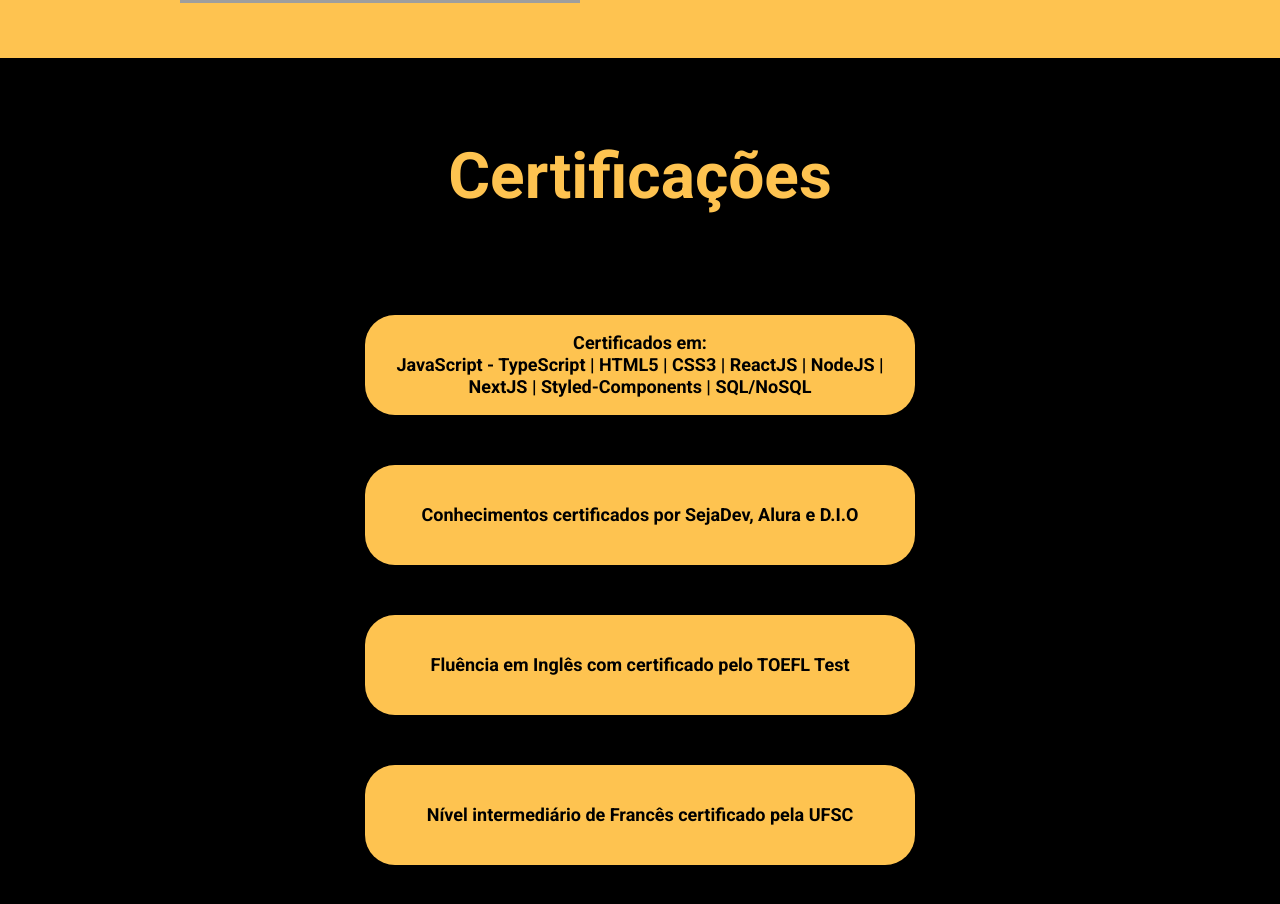
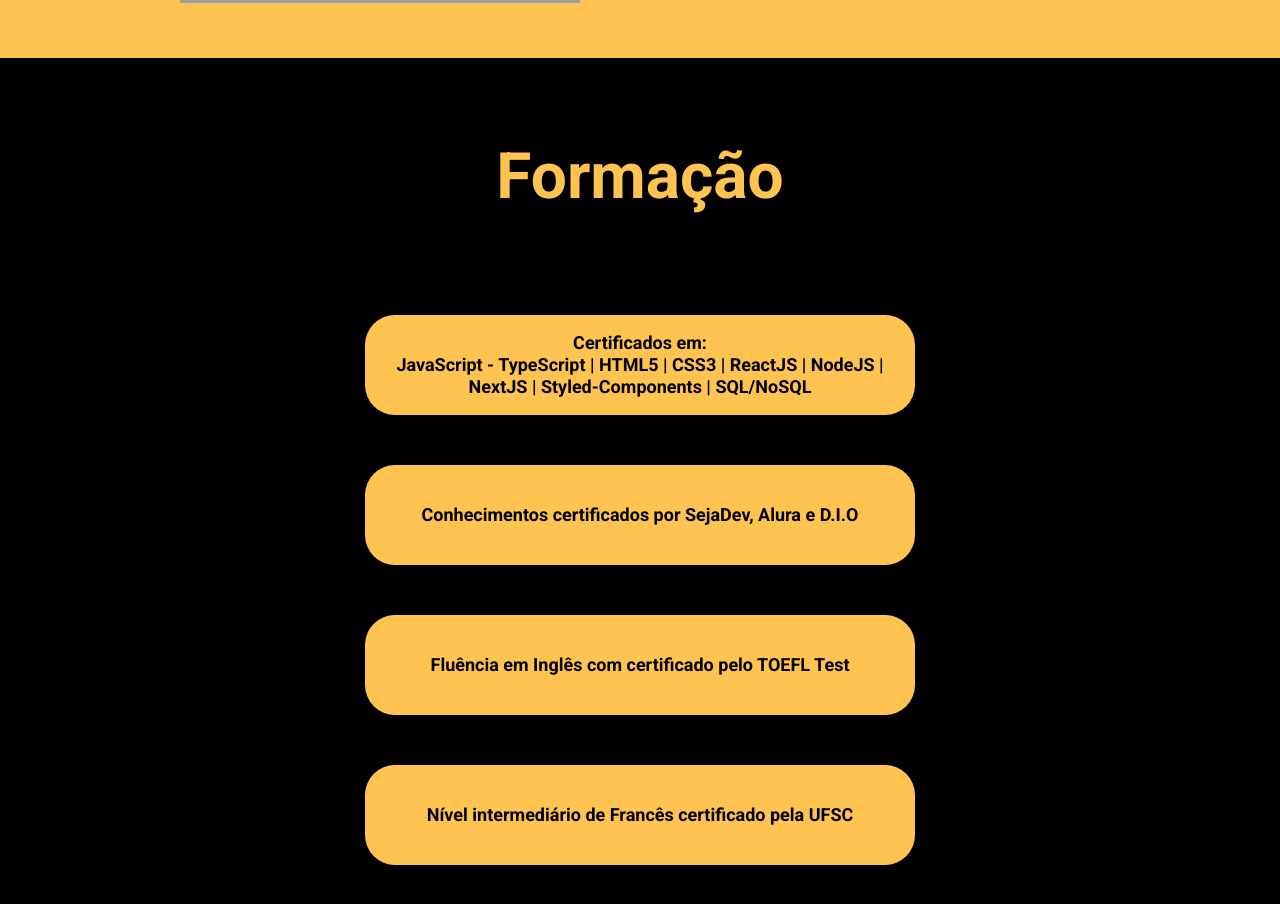
Before and after one commit to devbpatriciocosta/portfolio-bruno-patricio, a Next.js app: page / in a window 1280 px wide. Shown: the part 3180-4084 px from the top of the page. Built offline with nearby package versions, Linux system fonts and the light colour scheme; grey boxes are pictures that could not be loaded.

Commit message:
formation

```diff
--- a/src/components/layout/education/Education.jsx
+++ b/src/components/layout/education/Education.jsx
@@ -67,7 +67,7 @@ export default function Education() {
     return (
         <MainContainer>
             <EducationTitle>
-               <H1> Certificações </H1>
+               <H1>Formação</H1>
             </EducationTitle>
             <EducationContainer>
                 <H6>Certificados em: <br></br>
```
